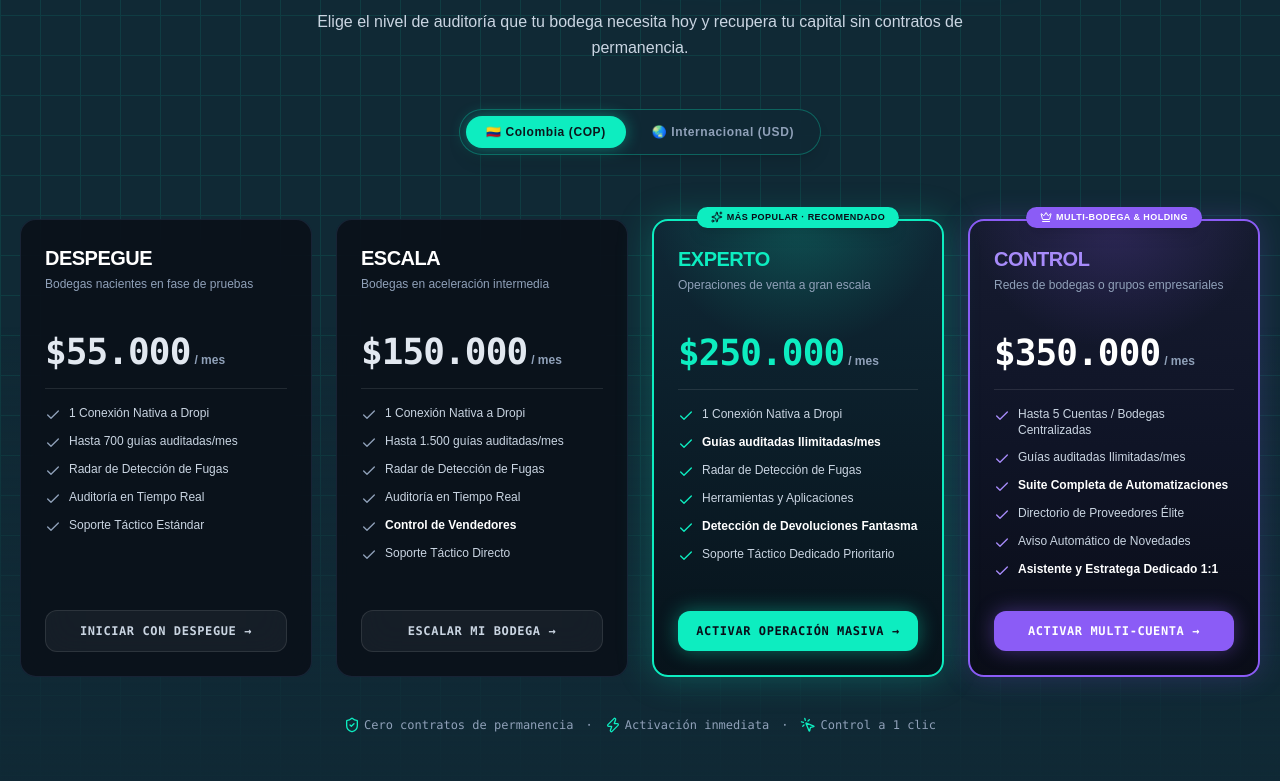
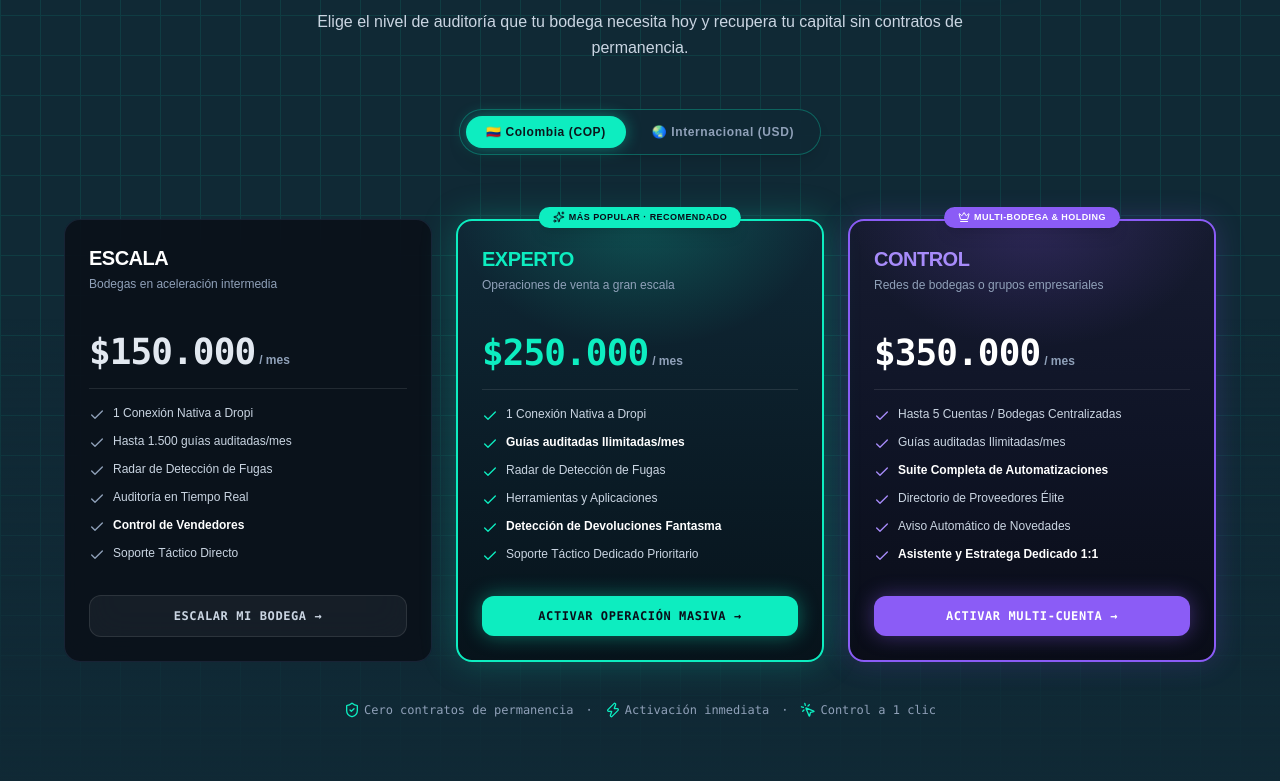
Before and after one commit to Leovillam90/atom-solutions-data, a Next.js app: page / in a window 1280 px wide. Shown: the part 2000-2781 px from the top of the page. Built offline with nearby package versions, Linux system fonts and the light colour scheme; no server answers; a web font is replaced by a local one.

Commit message:
feat: optimizacion de tipografia, colores de tarjetas y contenedor enmarcado

```diff
--- a/app/landing/Seccion2.tsx
+++ b/app/landing/Seccion2.tsx
@@ -9,6 +9,7 @@
 
 const PAISES = [
   { nombre: 'Colombia', code: 'co' },
+  { nombre: 'Costa Rica', code: 'cr' },
   { nombre: 'Ecuador', code: 'ec' },
   { nombre: 'México', code: 'mx' },
   { nombre: 'Paraguay', code: 'py' },
--- a/app/landing/Seccion5.tsx
+++ b/app/landing/Seccion5.tsx
@@ -23,23 +23,6 @@
 }
 
 const PLANES: readonly PlanPricing[] = Object.freeze([
-  {
-    id: 'despegue',
-    nombre: 'DESPEGUE',
-    badge: null,
-    perfil: 'Bodegas nacientes en fase de pruebas',
-    precioCOP: '$55.000',
-    precioUSD: '$15 USD',
-    destacadoTipo: null,
-    caracteristicas: [
-      { texto: '1 Conexión Nativa a Dropi' },
-      { texto: 'Hasta 700 guías auditadas/mes' },
-      { texto: 'Radar de Detección de Fugas' },
-      { texto: 'Auditoría en Tiempo Real' },
-      { texto: 'Soporte Táctico Estándar' },
-    ],
-    cta: 'Iniciar con Despegue →',
-  },
   {
     id: 'escala',
     nombre: 'ESCALA',
@@ -144,8 +127,8 @@
           </div>
         </div>
 
-        {/* PARRILLA DE PLANES (TODOS MISMO TAMAÑO) */}
-        <div className="grid grid-cols-1 md:grid-cols-2 lg:grid-cols-4 gap-6 items-stretch pt-4">
+        {/* PARRILLA DE PLANES (3 COLUMNAS) */}
+        <div className="grid grid-cols-1 md:grid-cols-3 gap-6 items-stretch pt-4 max-w-6xl mx-auto">
           {PLANES.map((plan, idx) => {
             const esExperto = plan.destacadoTipo === 'experto';
             const esControl = plan.destacadoTipo === 'control';
```
